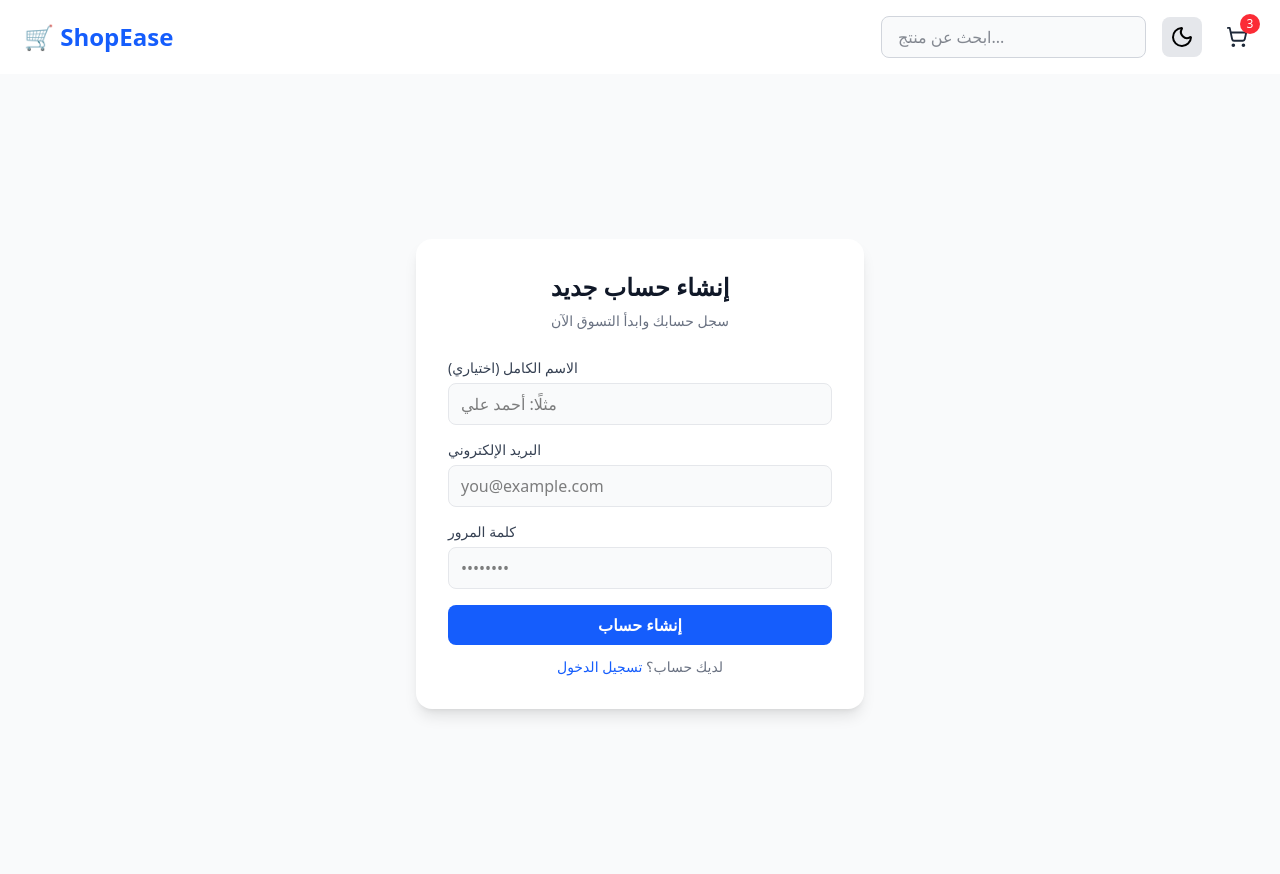
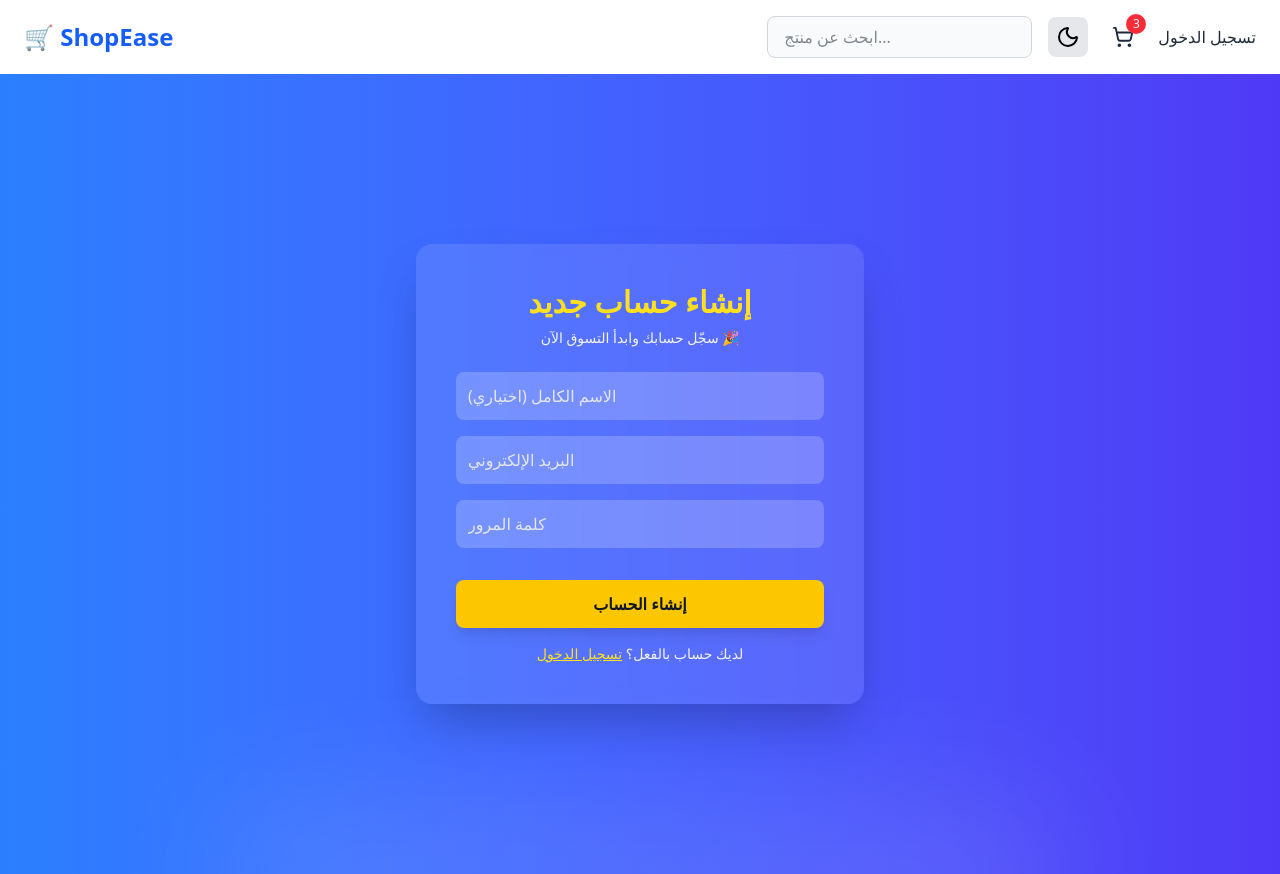
Before and after one commit to abdoBadawy74/ecommerce-frontend, a React (Vite) app: page /register in a window 1280 px wide. Built offline with nearby package versions, Linux system fonts and the light colour scheme.

Commit message:
feat: enhance Navbar and authentication pages with user greeting, logout functionality, and improved UI design

```diff
--- a/src/components/Navbar.jsx
+++ b/src/components/Navbar.jsx
@@ -2,10 +2,11 @@ import { Link } from "react-router-dom"
 import DarkModeToggle from "./DarkModeToggle"
 import { useAuth } from "../context/AuthContext"
 import { ShoppingCart } from "lucide-react"
+import { supabase } from "../lib/supabaseClient"
 
 export default function Navbar() {
     const { user } = useAuth()
-
+    console.log(user)
     return (
         <nav className="flex justify-between items-center px-6 py-4 bg-white dark:bg-gray-900 shadow">
             <Link to="/">
@@ -29,6 +30,26 @@ export default function Navbar() {
                         3
                     </span>
                 </button>
+                {user ? (
+                    <span className="text-gray-800 dark:text-gray-200 font-medium">
+                        مرحبًا، {user.identities[0]?.identity_data.full_name || user.email} <span className="text-gray-500 dark:text-gray-400">|</span>
+                        {/* log out button */}
+                        <button
+                            onClick={() => {
+                                supabase.auth.signOut()
+                                window.location.reload()
+                            }}
+                            className="ml-2 text-red-600 hover:underline"
+                        >
+                            تسجيل خروج
+                        </button>
+                    </span>
+                ) : (
+                    <Link to="/login" className="text-gray-800 dark:text-gray-200 hover:underline">
+                        تسجيل الدخول
+                    </Link>
+                )}
+
             </div>
         </nav>
     )
--- a/src/pages/Login.jsx
+++ b/src/pages/Login.jsx
@@ -1,27 +1,68 @@
-import { useState } from "react"
-import { supabase } from "../lib/supabaseClient"
-import { useNavigate } from "react-router-dom"
+import { motion } from "framer-motion";
+import { useState } from "react";
+import { supabase } from "../lib/supabaseClient";
+import { useNavigate } from "react-router-dom";
 
 export default function Login() {
-  const [email, setEmail] = useState("")
-  const [password, setPassword] = useState("")
-  const navigate = useNavigate()
+    const navigate = useNavigate();
+    const [email, setEmail] = useState("");
+    const [password, setPassword] = useState("");
+    const [error, setError] = useState("");
 
-  const handleLogin = async (e) => {
-    e.preventDefault()
-    const { error } = await supabase.auth.signInWithPassword({ email, password })
-    if (error) alert(error.message)
-    else navigate("/")
-  }
+    const handleLogin = async (e) => {
+        e.preventDefault();
+        const { error } = await supabase.auth.signInWithPassword({ email, password });
+        if (error) {
+            setError("بيانات الدخول غير صحيحة");
+        } else {
+            navigate("/");
+        }
+    };
 
-  return (
-    <div className="flex flex-col items-center justify-center min-h-screen bg-gray-50 dark:bg-gray-900">
-      <form onSubmit={handleLogin} className="bg-white dark:bg-gray-800 p-8 rounded-2xl shadow-lg">
-        <h2 className="text-2xl font-bold mb-4 text-center text-gray-900 dark:text-white">تسجيل الدخول</h2>
-        <input type="email" placeholder="البريد الإلكتروني" className="mb-3 p-2 w-64 rounded-md border" value={email} onChange={(e) => setEmail(e.target.value)} />
-        <input type="password" placeholder="كلمة المرور" className="mb-3 p-2 w-64 rounded-md border" value={password} onChange={(e) => setPassword(e.target.value)} />
-        <button className="w-full bg-blue-600 text-white py-2 rounded-lg hover:bg-blue-700">دخول</button>
-      </form>
-    </div>
-  )
+    return (
+        <section className="bg-gradient-to-r from-blue-500 to-indigo-600 dark:from-gray-800 dark:to-gray-900 text-white py-20 text-center relative overflow-hidden min-h-screen flex items-center justify-center">
+            <motion.div
+                className="bg-white/10 backdrop-blur-md p-10 rounded-2xl shadow-lg w-[90%] max-w-md"
+                initial={{ opacity: 0, y: 40 }}
+                animate={{ opacity: 1, y: 0 }}
+                transition={{ duration: 0.8 }}
+            >
+                <h1 className="text-3xl font-extrabold mb-6 text-yellow-300">تسجيل الدخول</h1>
+                <form onSubmit={handleLogin} className="flex flex-col gap-4">
+                    <input
+                        type="email"
+                        placeholder="البريد الإلكتروني"
+                        className="p-3 rounded-lg bg-white/20 placeholder-gray-200 text-white focus:outline-none focus:ring-2 focus:ring-yellow-400"
+                        value={email}
+                        onChange={(e) => setEmail(e.target.value)}
+                        required
+                    />
+                    <input
+                        type="password"
+                        placeholder="كلمة المرور"
+                        className="p-3 rounded-lg bg-white/20 placeholder-gray-200 text-white focus:outline-none focus:ring-2 focus:ring-yellow-400"
+                        value={password}
+                        onChange={(e) => setPassword(e.target.value)}
+                        required
+                    />
+                    {error && <p className="text-red-300 text-sm">{error}</p>}
+                    <motion.button
+                        whileHover={{ scale: 1.05 }}
+                        className="mt-4 bg-yellow-400 text-gray-900 font-semibold px-6 py-3 rounded-lg shadow-lg hover:bg-yellow-500"
+                    >
+                        تسجيل الدخول
+                    </motion.button>
+                </form>
+                <p className="mt-4 text-sm">
+                    ليس لديك حساب؟{" "}
+                    <button
+                        onClick={() => navigate("/register")}
+                        className="text-yellow-300 underline hover:text-yellow-400"
+                    >
+                        إنشاء حساب
+                    </button>
+                </p>
+            </motion.div>
+        </section>
+    );
 }
--- a/src/pages/Register.jsx
+++ b/src/pages/Register.jsx
@@ -1,6 +1,7 @@
 // src/pages/Register.jsx
-import React, { useState } from "react";
+import { useState } from "react";
 import { useNavigate, Link } from "react-router-dom";
+import { motion } from "framer-motion";
 import { supabase } from "../lib/supabaseClient";
 
 export default function Register() {
@@ -16,7 +17,6 @@ export default function Register() {
         e.preventDefault();
         setMessage(null);
 
-    // simple validation
         if (!email || !password) {
             setMessage({ type: "error", text: "فضلاً املأ البريد الإلكتروني وكلمة المرور" });
             return;
@@ -29,117 +29,102 @@ export default function Register() {
         try {
             setLoading(true);
 
-      // Supabase v2 signUp with optional user metadata
-      // (options.data will be stored in auth.users.user_metadata and can be used by triggers)
             const { data, error } = await supabase.auth.signUp({
                 email,
                 password,
-        options: {
-          data: { full_name: fullName || null }
-        }
+                options: { data: { full_name: fullName || null } },
             });
 
-      if (error) {
-        setMessage({ type: "error", text: error.message });
-        setLoading(false);
-        return;
-      }
+            if (error) throw error;
 
-      // 성공: depending on your Supabase settings, an email confirmation may be required.
-      // show friendly message and redirect to login (or homepage)
             setMessage({
                 type: "success",
                 text:
                     data?.user
-            ? "تم إنشاء الحساب بنجاح! إذا كان التأكيد عبر البريد مفعلًا، افحص بريدك الإلكتروني."
-            : "تم إرسال رابط التفعيل إلى بريدك الإلكتروني، افحصه لإكمال التسجيل."
+                        ? "تم إنشاء الحساب بنجاح! افحص بريدك الإلكتروني لتأكيد الحساب."
+                        : "تم إرسال رابط التفعيل إلى بريدك الإلكتروني.",
             });
 
-      setLoading(false);
-
-      // نروح لصفحة الدخول بعد ثانيتين عشان المستخدم يلحق يشوف الرسالة
-      setTimeout(() => navigate("/login"), 1600);
+            setTimeout(() => navigate("/login"), 1800);
         } catch (err) {
             setMessage({ type: "error", text: err.message || "حدث خطأ غير معروف" });
+        } finally {
             setLoading(false);
         }
     };
 
     return (
-    <div className="min-h-screen flex items-center justify-center bg-gray-50 dark:bg-gray-900 p-6">
-      <form
-        onSubmit={handleRegister}
-        className="w-full max-w-md bg-white dark:bg-gray-800 rounded-2xl shadow-lg p-8"
+        <section className="bg-gradient-to-r from-blue-500 to-indigo-600 dark:from-gray-800 dark:to-gray-900 text-white py-20 text-center relative overflow-hidden min-h-screen flex items-center justify-center">
+            {/* خلفية بلور جميلة */}
+            <motion.div
+                initial={{ opacity: 0, y: 40 }}
+                animate={{ opacity: 1, y: 0 }}
+                transition={{ duration: 0.8 }}
+                className="bg-white/10 backdrop-blur-md p-10 rounded-2xl shadow-2xl w-[90%] max-w-md"
             >
-        <h2 className="text-2xl font-bold mb-2 text-gray-900 dark:text-gray-100 text-center">
-          إنشاء حساب جديد
-        </h2>
-        <p className="text-sm text-gray-500 dark:text-gray-300 mb-6 text-center">
-          سجل حسابك وابدأ التسوق الآن
-        </p>
+                <h1 className="text-3xl font-extrabold mb-2 text-yellow-300">إنشاء حساب جديد</h1>
+                <p className="text-sm text-gray-100 mb-6">سجّل حسابك وابدأ التسوق الآن 🎉</p>
 
                 {message && (
                     <div
-            className={`mb-4 px-4 py-2 rounded-md text-sm ${
-              message.type === "error"
-                ? "bg-red-50 text-red-700 dark:bg-red-900/30 dark:text-red-300"
-                : "bg-green-50 text-green-700 dark:bg-green-900/30 dark:text-green-300"
+                        className={`mb-4 px-4 py-2 rounded-md text-sm font-medium ${message.type === "error"
+                                ? "bg-red-500/20 text-red-200"
+                                : "bg-green-500/20 text-green-200"
                             }`}
                     >
                         {message.text}
                     </div>
                 )}
 
-        <label className="block mb-3">
-          <span className="text-sm text-gray-700 dark:text-gray-200">الاسم الكامل (اختياري)</span>
+                <form onSubmit={handleRegister} className="flex flex-col gap-4 text-right">
                     <input
                         type="text"
+                        placeholder="الاسم الكامل (اختياري)"
                         value={fullName}
                         onChange={(e) => setFullName(e.target.value)}
-            placeholder="مثلًا: أحمد علي"
-            className="mt-1 block w-full rounded-lg border border-gray-200 dark:border-gray-700 bg-gray-50 dark:bg-gray-900 px-3 py-2 focus:outline-none"
+                        className="p-3 rounded-lg bg-white/20 placeholder-gray-200 text-white focus:outline-none focus:ring-2 focus:ring-yellow-400"
                     />
-        </label>
-
-        <label className="block mb-3">
-          <span className="text-sm text-gray-700 dark:text-gray-200">البريد الإلكتروني</span>
                     <input
                         type="email"
+                        placeholder="البريد الإلكتروني"
                         value={email}
                         onChange={(e) => setEmail(e.target.value)}
-            placeholder="you@example.com"
                         required
-            className="mt-1 block w-full rounded-lg border border-gray-200 dark:border-gray-700 bg-gray-50 dark:bg-gray-900 px-3 py-2 focus:outline-none"
+                        className="p-3 rounded-lg bg-white/20 placeholder-gray-200 text-white focus:outline-none focus:ring-2 focus:ring-yellow-400"
                     />
-        </label>
-
-        <label className="block mb-4">
-          <span className="text-sm text-gray-700 dark:text-gray-200">كلمة المرور</span>
                     <input
                         type="password"
+                        placeholder="كلمة المرور"
                         value={password}
                         onChange={(e) => setPassword(e.target.value)}
-            placeholder="••••••••"
                         required
-            className="mt-1 block w-full rounded-lg border border-gray-200 dark:border-gray-700 bg-gray-50 dark:bg-gray-900 px-3 py-2 focus:outline-none"
+                        className="p-3 rounded-lg bg-white/20 placeholder-gray-200 text-white focus:outline-none focus:ring-2 focus:ring-yellow-400"
                     />
-        </label>
 
-        <button
-          type="submit"
+                    <motion.button
+                        whileHover={{ scale: 1.05 }}
                         disabled={loading}
-          className="w-full mb-3 inline-flex items-center justify-center gap-2 rounded-lg bg-blue-600 hover:bg-blue-700 text-white font-semibold px-4 py-2"
+                        className="mt-4 bg-yellow-400 text-gray-900 font-semibold px-6 py-3 rounded-lg shadow-lg hover:bg-yellow-500 disabled:opacity-50"
                     >
-          {loading ? "جاري الإنشاء..." : "إنشاء حساب"}
-        </button>
+                        {loading ? "جاري الإنشاء..." : "إنشاء الحساب"}
+                    </motion.button>
+                </form>
 
-        <p className="text-sm text-center text-gray-500 dark:text-gray-300">
-          لديك حساب؟{" "}
-          <Link to="/login" className="text-blue-600 dark:text-blue-400 hover:underline">
+                <p className="mt-4 text-sm text-gray-100">
+                    لديك حساب بالفعل؟{" "}
+                    <Link to="/login" className="text-yellow-300 underline hover:text-yellow-400">
                         تسجيل الدخول
                     </Link>
                 </p>
-      </form>
-    </div>
+            </motion.div>
+
+            {/* لمسة ضوء خلفية */}
+            <motion.div
+                className="absolute -bottom-20 left-1/2 transform -translate-x-1/2 w-2/3 h-40 bg-white/10 blur-3xl rounded-full"
+                initial={{ opacity: 0 }}
+                animate={{ opacity: 1 }}
+                transition={{ delay: 1, duration: 1 }}
+            />
+        </section>
     );
 }
```
Lines whose indentation alone changed are shown as unchanged.
